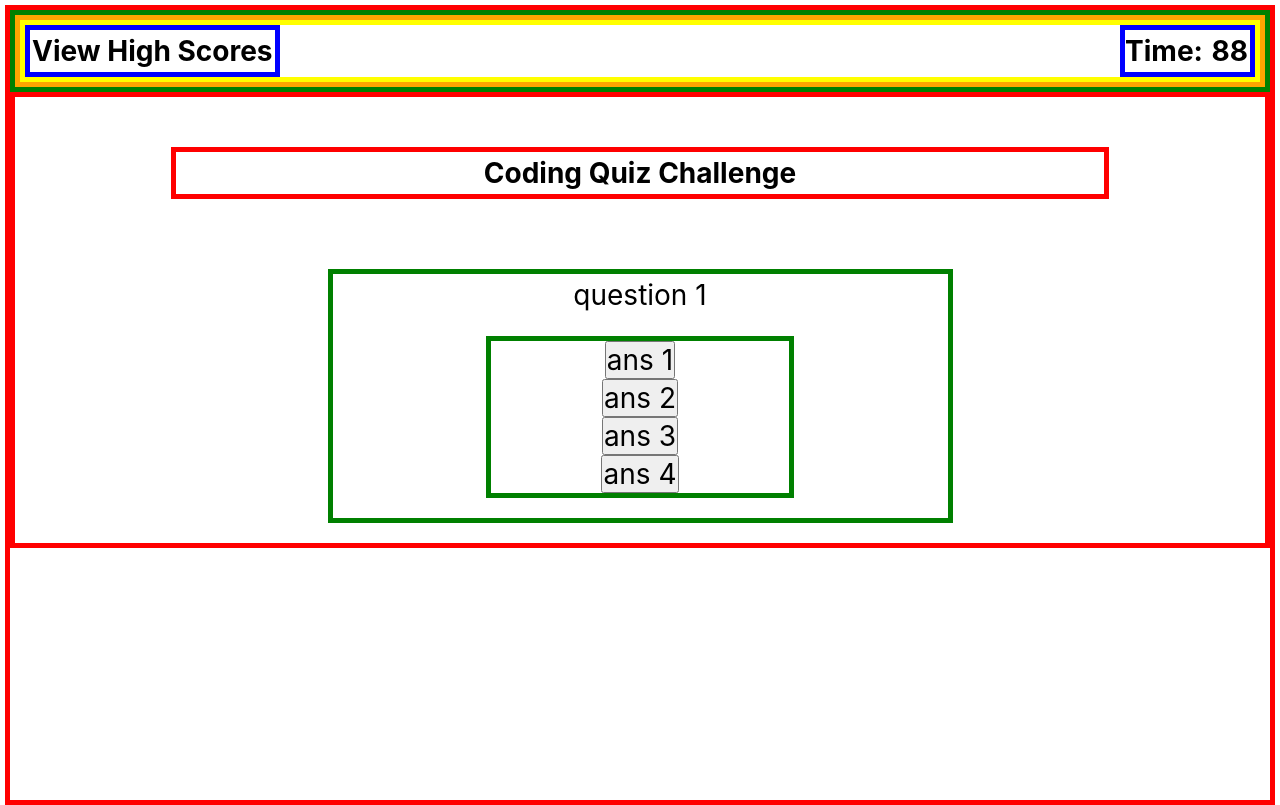
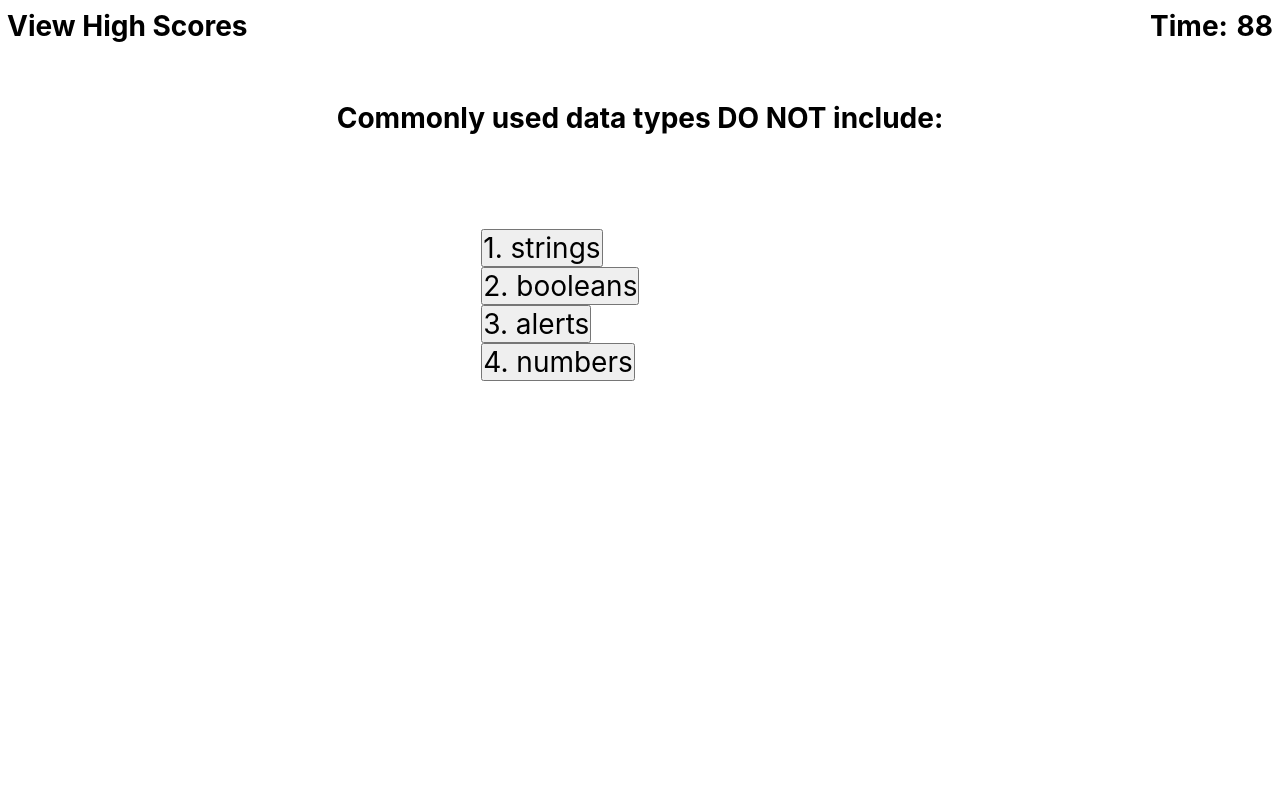
Before and after one commit to bdstpierre/javascript-quiz, a plain HTML site: page index.html in a window 1280 px wide. Both pictures are taken after a click on the button "Start Quiz". Drawn offline with Linux system fonts and the light colour scheme.

Commit message:
Questions are loading, feedback is temporarily shown

```diff
--- a/assets/css/style.css
+++ b/assets/css/style.css
@@ -11,9 +11,16 @@ body {
     background-color: var(--background);
     min-width: 575px;
 
-    border: 5px;
+    /* border: 5px;
     border-style: solid;
-    border-color: red;
+    border-color: red; */
+  }
+
+  button {
+
+    /* border: 5px;
+    border-style: solid;
+    border-color: red; */
   }
 
   .content {
@@ -23,25 +30,32 @@ body {
     width: 100%;
     margin: 0 0;
 
-    border: 5px;
+    /* border: 5px;
     border-style: solid;
-    border-color: red;
+    border-color: red; */
 
+  }
+
+  .temp {
+    font-size: 12px;
+    border-top: 1px solid black;
+    text-align: left;
+    align-items: baseline;
   }
 
   header {
 
-    border: 5px;
+    /* border: 5px;
     border-color: green;
-    border-style: solid;
+    border-style: solid; */
   }
   nav {
 
-    border: 5px;
+    /* border: 5px;
     border-color: orange;
-    border-style: solid;
+    border-style: solid; */
   }
-  ul {
+  /* ul {
 
     border: 5px;
     border-color: yellow;
@@ -52,8 +66,8 @@ body {
     border: 5px;
     border-color: blue;
     border-style: solid;
-  }
-  h1 {
+  } */
+  /* h1 {
 
     border: 5px;
     border-color: red;
@@ -64,6 +78,16 @@ body {
     border: 5px;
     border-color: green;
     border-style: solid;
+  } */
+
+  .test {
+    display: flex;
+    flex-direction: column;
+    align-items: center;
+
+    /* border: 5px;
+    border-color: blue;
+    border-style: solid; */
   }
 
 
@@ -100,28 +124,6 @@ div {
     width: 50%;
 }
 
-.instructions {
-    text-align: center;
-    font-size: 24px;
-
-    border: 3px;
-    border-style: solid;
-    border-color: yellow;
-
-}
-
-.start {
-    align-self: center;
-    margin: 10px 10px;
-    padding: 5px;
-
-    border: 3px;
-    border-style: solid;
-    border-color: orange;
-
-}
-
-
   /* using a mobile-first approach, use `min-width` values going from narrow -> wide for a responsive design */
 @media screen and (min-width: 768px) {
     /* on tablets, set columns to only be 50% of the width and not grow */
--- a/assets/js/script.js
+++ b/assets/js/script.js
@@ -1,40 +1,67 @@
 var timeEl = document.querySelector(".timer");
-var question = document.querySelector(".question");
+var question = document.querySelector("h1");
+var test = document.querySelector(".test");
 var answer = document.querySelector(".answer");
+var content = document.querySelector(".content");
 var buttonStart = "Start Quiz";
 var theButton;
 var buttonList = ["1. ", "2. ", "3. ", "4. "];
-var buttonListener = [];
+var button = [];
 var secondsLeft = 90;
 var questionNo = 0;
 var response = "";
+var status = "";
+divTemp = "";
 
 quiz = [{
-    question: "question 1",
-    ans: ["ans 1", "ans 2", "ans 3", "ans 4"],
-    key: 1,
+    question: "Commonly used data types DO NOT include:",
+    ans: ["1. strings", "2. booleans", "3. alerts", "4. numbers"],
+    key: 2,
 },{
-    question: "question 2",
-    ans: ["ans 1.1", "ans 1.2", "ans 1.3", "ans 1.4"],
-    key: 1,
-}
-];
+    question: "The condition in an if / else statement is enclosed within _____.",
+    ans: ["1. quotes", "2. curly brackets", "3. parentheses", "4. square brackets"],
+    key: 2,
+},{
+    question: "Arrays in JavaScript can be used to store _____.",
+    ans: ["1. numbers and strings", "2. other arrays", "3. booleans", "4. all of the above"],
+    key: 3,
+},{
+    question: "String values must be enclosed within ______ when being assigned to variables.",
+    ans: ["1. commas", "2. curly brackets", "3. quotes", "4. parentheses"],
+    key: 2,
+},{
+    question: "A very useful tool used during development and debugging for printing content to the debugger is:",
+    ans: ["1. JavaScript", "2. terminal / bash", "3. for loops", "4. console.log"],
+    key: 3,
+}];
 
 function init(){
-    question.textContent = "Try to answer the following code-related questions within the time limit.  Keep in mind that incorrect answers will penalize your score/time by ten seconds!";
-
-    // var button = document.createElement("button");
+    test.children[0].textContent = "Try to answer the following code-related questions within the time limit.  Keep in mind that incorrect answers will penalize your score/time by ten seconds!";
 
     let theButton = document.createElement("button");
+    // answer.append(theButton);
+    theButton.append(buttonStart);
     answer.append(theButton);
-    theButton.append(buttonStart);
+    answer.children[0].setAttribute("data-no", "start");
 
+    answer.addEventListener("click",function(event){
+        event.preventDefault();
 
-    theButton.addEventListener("click",function(event){
-        event.preventDefault();
-        console.log(event);
+        var element = event.target;
 
-        startQuiz();
+        if (element.matches("button")) {
+            console.log(event);
+
+            var type = element.getAttribute("data-no");
+            if ( type === "start"){
+                console.log(type);
+                startQuiz();
+            } else {
+                // else question answered
+                console.log(type);
+                gradeQuestion(event);
+            }
+        }
     });
 
 }
@@ -46,7 +73,7 @@ function startQuiz (){
         secondsLeft--;
         timeEl.textContent = secondsLeft;
 
-        if(secondsLeft === 0) {
+        if(secondsLeft <= 0) {
             clearInterval(timerInterval);
             endQuiz();
         }
@@ -55,36 +82,65 @@ function startQuiz (){
     askQuestion();
 }
 
-function askQuestion() {
-    if ( questionNo === 0) {
-        answer.textContent = "";
-        for (var i = 0; i < 4; i++){
-            buttonListener[i] = document.createElement("button");
-            answer.append(buttonListener[i]);
-            answer.children[i].append(quiz[questionNo]["ans"][i]);
+function askQuestion(status) {
 
+    question.textContent = quiz[questionNo]["question"];
 
-            buttonListener[i].addEventListener("click",function(event){
-                event.preventDefault();
-                console.log(event);
-                response = i;
-            });
-            // mark wrong or correct
-            // ask next question
-        }
+    test.children[0].textContent = "";
 
+    for (var i = 0; i < answer.children.length; i++){
+        answer.children[i].textContent = "";
+    }
+    answer.setAttribute("style", "align-items: baseline;");
 
+    var buttonCount = answer.children.length;
+    for (var i = 0; i < buttonCount; i++){
+        var el = document.querySelector("button");
+        el.remove();
+    }
+
+    for (var i = 0; i < 4; i++){
+        button[i] = document.createElement("button");
+        answer.append(button[i]);
+        answer.children[i].textContent = quiz[questionNo]["ans"][i];
+        answer.children[i].setAttribute("data-no", i);
+        answer.children[i].setAttribute("data-question", questionNo);
+    }
+
+    if (status) {
+        divTemp = document.createElement("div");
+        divTemp.className = "temp";
+        // divTemp.append("<hr>");
+        divTemp.append(status);
+
+        test.append(divTemp);
+        var timeoutID = window.setTimeout(function() {
+            divTemp.remove();
+        }, 2*1000);
 
     }
+}
 
-        question.textContent = quiz[questionNo]["question"];
-        // answer.children[0].textContent = quiz["ans"][questionNo];
-        // for(var i = 1; i < 4; i++){
-        //     answer.append(theButton);
-        //     answer.children[i].textContent = quiz["w"+ i][questionNo];
-        // }
+function gradeQuestion(event){
+    response = event.target.getAttribute("data-no");
+    questionNo = event.target.getAttribute("data-question");
+    key = quiz[questionNo]["key"];
 
+    if ( response != key){
+        // Response is wrong
+        secondsLeft -= 10;
+        status = "Wrong!";
+    } else {
+        status = "Right!";
+    }
 
+    if (questionNo < quiz.length){
+        questionNo ++;
+        askQuestion(status);
+    } else {
+        clearInterval(timerInterval);
+        endQuiz();
+    }
 
 
 }
--- a/index.html
+++ b/index.html
@@ -22,8 +22,8 @@
 
       <h1>Coding Quiz Challenge</h1>
 
-      <div>
-        <p class = "question">
+      <div class = "test">
+        <p class = "instruction">
 
         </p>
         <div class = "answer">
```
